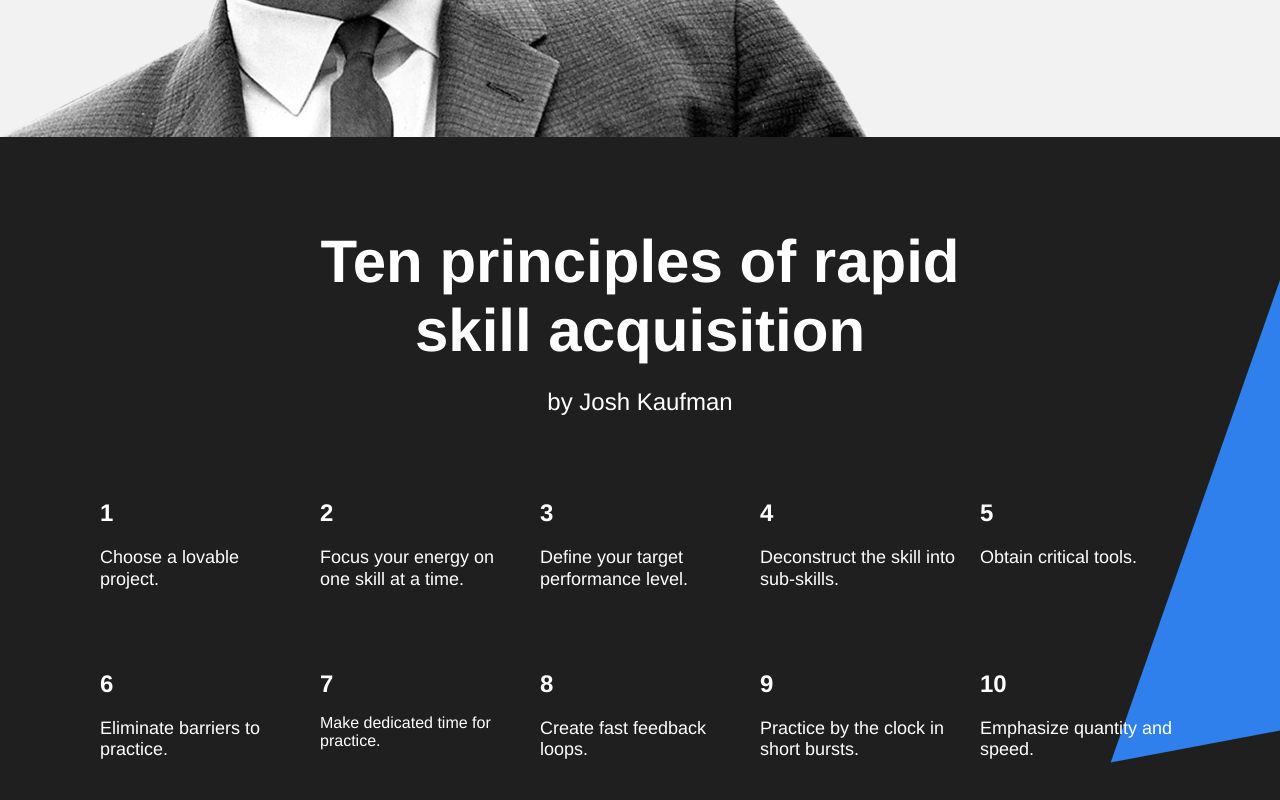
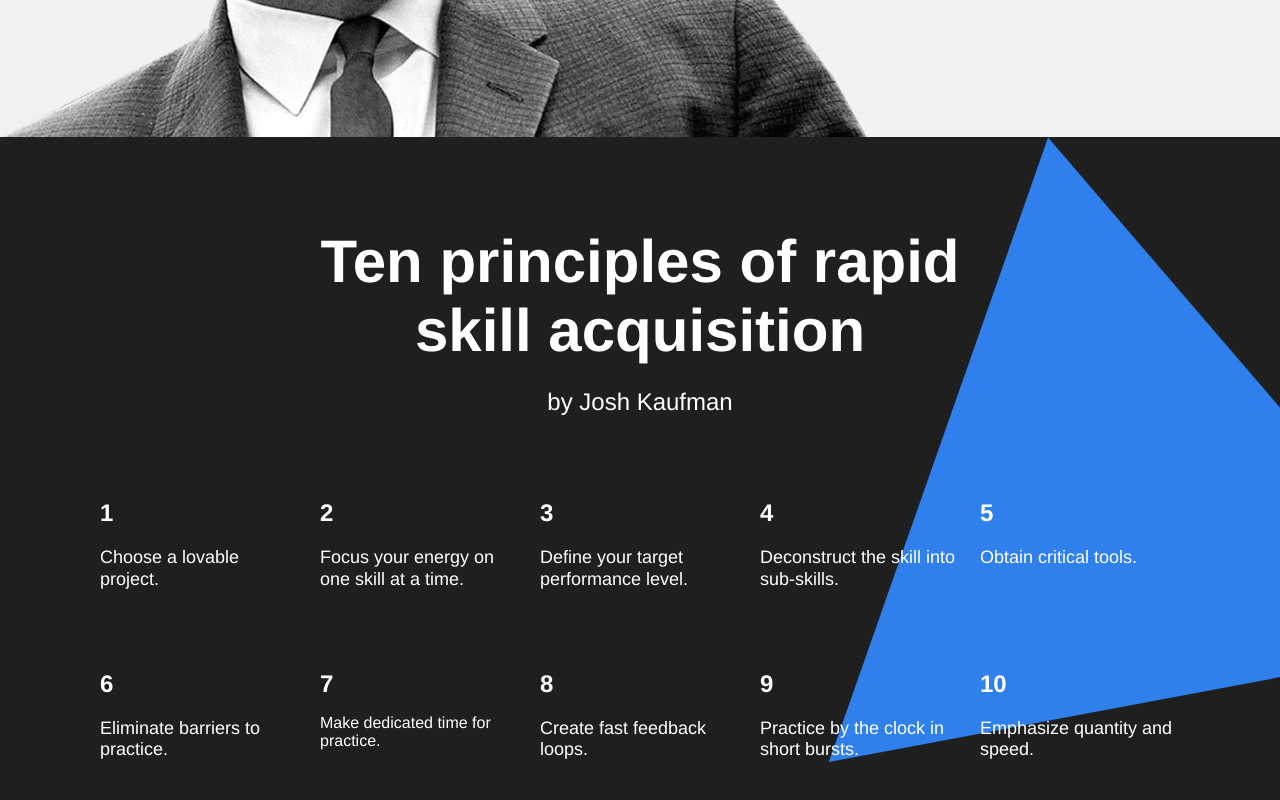
Before and after one commit to TanyaKomar/web_project_1, a plain HTML site: page index.html in a window 1280 px wide. Shown: the part 2840-3640 px from the top of the page. Drawn offline with Linux system fonts and the light colour scheme.

Commit message:
review_2

```diff
--- a/index.html
+++ b/index.html
@@ -26,11 +26,15 @@
         <article class="two-columns">
           <h2 class="two-columns__brief">The main problem with education</h2>
           <div class="two-columns__main-text">
-            <p class="two-columns__paragraph">Whether it's at school or university, the one thing no one ever teaches you
-              is how to teach yourself. All you actually do is memorize information in order to regurgitate when you take
-              the test. You get drilled on how to solve specific exercises so that while you know exactly what you need to
+            <p class="two-columns__paragraph">Whether it's at school or university, the one thing no one ever teaches
+              you
+              is how to teach yourself. All you actually do is memorize information in order to regurgitate when you
+              take
+              the test. You get drilled on how to solve specific exercises so that while you know exactly what you need
+              to
               do when exam time comes around, do you truly understand the subject material? All you've really learned is
-              how to pass that one test. Once that test is over, the information in your head has outlived its usefulness.
+              how to pass that one test. Once that test is over, the information in your head has outlived its
+              usefulness.
             </p>
             <p class="two-columns__paragraph"><span class="two-columns__span-accent">Conclusion:</span>Knowing how to
               study is absolutely essential, but for some reason, this point is too often overlooked. So, what can we do
@@ -133,6 +137,7 @@
             <p class="table__text table__text_theme_dark">Emphasize quantity and speed.</p>
           </div>
         </div>
+        <div class="kaufman__triangle"></div>
       </section>
     </main>
     <footer class="footer">
@@ -152,8 +157,12 @@
         <nav class="footer__column footer__column_content_social">
           <h2 class="footer__column-heading">Social media</h2>
           <ul class="footer__column-links">
-            <li><a class="footer__column-link" href="https://www.facebook.com/YPracticum"><img class="footer__social-icon" src="./images/facebook_color_white.svg" alt="facebook icon">Facebook</a></li>
-            <li><a class="footer__column-link" href="https://www.instagram.com/practicum.en/"><img class="footer__social-icon" src="./images/instagram_color_white.svg" alt="instagram icon">Instagram</a></li>
+            <li><a class="footer__column-link" href="https://www.facebook.com/YPracticum"><img
+                  class="footer__social-icon" src="./images/facebook_color_white.svg" alt="facebook icon">Facebook</a>
+            </li>
+            <li><a class="footer__column-link" href="https://www.instagram.com/practicum.en/"><img
+                  class="footer__social-icon" src="./images/instagram_color_white.svg"
+                  alt="instagram icon">Instagram</a></li>
           </ul>
         </nav>
       </div>
--- a/styles/style.css
+++ b/styles/style.css
@@ -211,11 +211,10 @@
 
 .kaufman {
   background-color: #1f1f1f;
-  background-image: url(../images/kaufman-triangle.svg);
-  background-repeat: no-repeat;
-  background-size: 877px 877px;
-  background-position: 890px 0;
+  position: relative;
+  overflow: hidden;
   padding: 90px 0;
+  z-index: 1;
 }
 
 .section-title_theme_dark, .section-subtitle_theme_dark {
@@ -231,6 +230,18 @@
 
 .table__text_theme_dark {
   margin-bottom: 0;
+}
+
+.kaufman__triangle {
+  background-image: url(../images/kaufman-triangle.svg);
+  background-repeat: no-repeat;
+  background-size: contain;
+  width: 877px;
+  height: 877px;
+  position: absolute;
+  top: 0;
+  right: -210px;
+  z-index: -1;
 }
 
 .footer {
```
